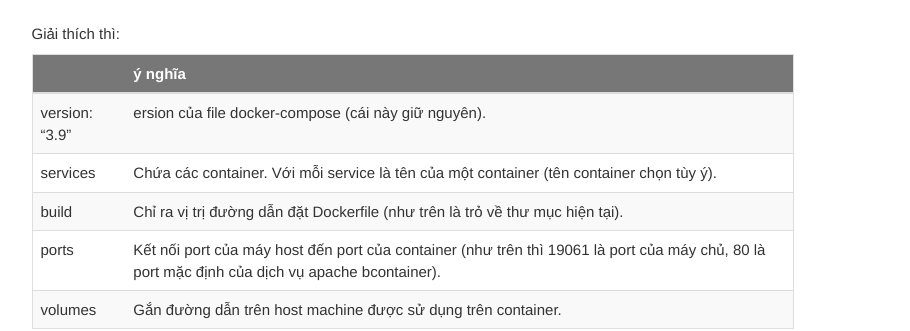
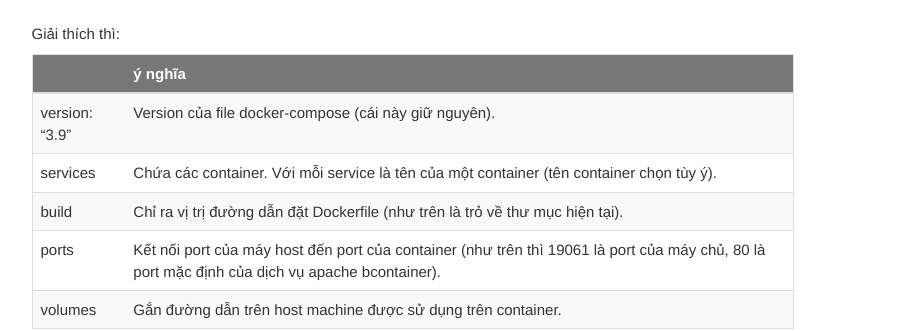
Before and after one commit to aptinstallapache2/aptinstallapache2.github.io, a Jekyll site: the page built from pages/CTFd/ctfd_deploy_web_challenge_php_apache.md, in a window 1280 px wide. Shown: the part 1456-1787 px from the top of the page, without its empty margins (331-1241 px from the left). Built offline with Jekyll 4.4.1, drawn with Linux system fonts in a browser that asks for light colours; comment, search, counter and statistics services are not loaded.

Commit message:
Update ctfd_deploy_web_challenge_php_apache.md

```diff
--- a/pages/CTFd/ctfd_deploy_web_challenge_php_apache.md
+++ b/pages/CTFd/ctfd_deploy_web_challenge_php_apache.md
@@ -61,7 +61,7 @@ Giải thích thì:
 
 |        | ý nghĩa
 | ------ | ------
-| version: "3.9" | ersion của file docker-compose (cái này giữ nguyên).  |
+| version: "3.9" | Version của file docker-compose (cái này giữ nguyên).  |
 | services | Chứa các container. Với mỗi service là tên của một container (tên container chọn tùy ý). |
 | build | Chỉ ra vị trị đường dẫn đặt Dockerfile (như trên là trỏ về thư mục hiện tại). |
 | ports | Kết nối port của máy host đến port của container (như trên thì 19061 là port của máy chủ, 80 là port mặc định của dịch vụ apache bcontainer). |
```
